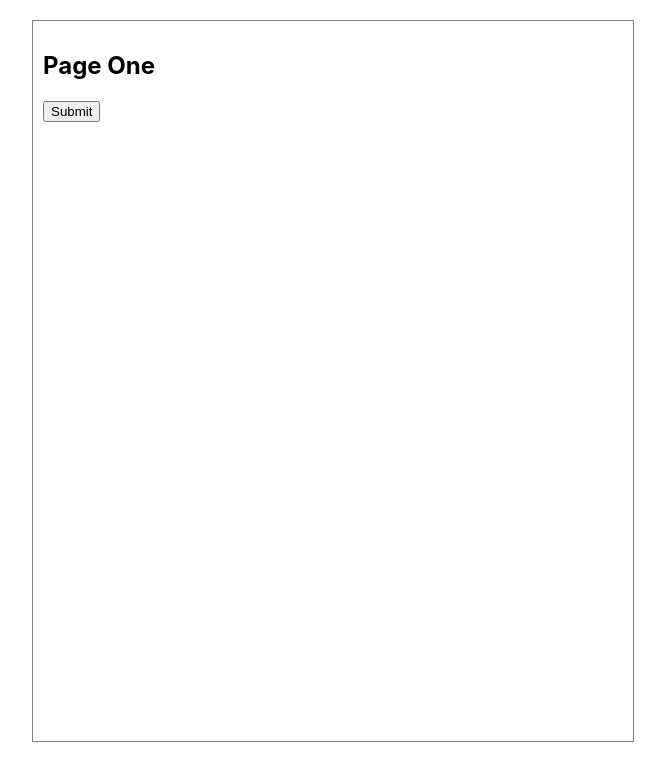
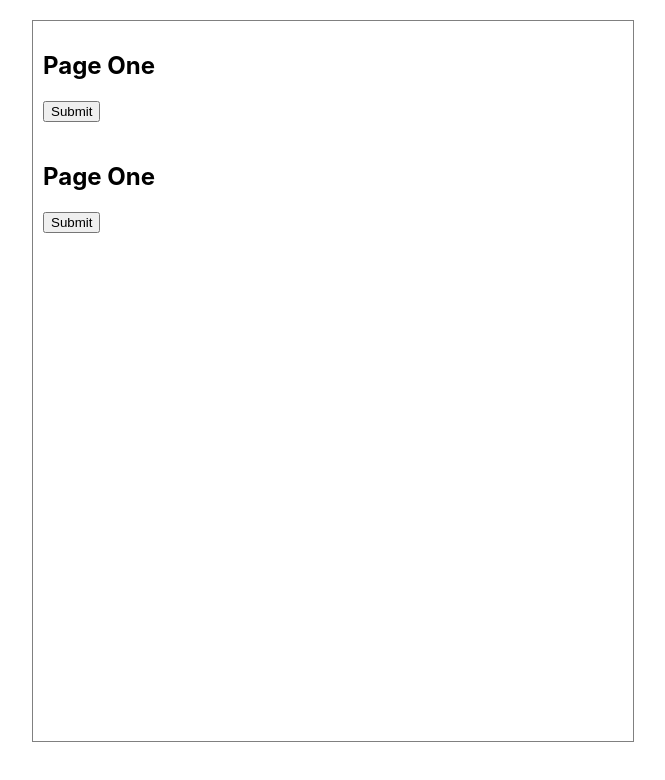
Before and after one commit to hLittle/react-routing-tests, a React (Create React App) app: page /stage/1 in a window 1280 px wide. Shown: the top 780 px of the page, without its empty margins (307-972 px from the left). Built offline with nearby package versions, Linux system fonts and the light colour scheme.

Commit message:
add wouter code

```diff
--- a/src/App.tsx
+++ b/src/App.tsx
@@ -1,17 +1,17 @@
+import { Route, Router } from 'wouter';
 import './App.css';
 import { Wrapper } from './components/Wrapper';
-import { RouteContext, RouteProvider } from './contexts/routeContext';
+import { RouteProvider } from './contexts/routeContext';
 import { Stage } from './pages/Stage';
 
 function App() {
   return (
     <RouteProvider>
       <Wrapper title="foo">
-        <RouteContext.Consumer>
-          {({ state }) => (
-            <Stage id={state.currentStage} />
-          )}
-        </RouteContext.Consumer>
+        <Router>
+          <Route path="/stage/:id">{(params) => <Stage id={params.id} />}</Route>
+          <Route><Stage /></Route>
+        </Router>
       </Wrapper>
     </RouteProvider>
   );
--- a/src/pages/Stage.tsx
+++ b/src/pages/Stage.tsx
@@ -1,12 +1,14 @@
 import { useContext } from "react";
+import { useLocation } from "wouter";
 import { Page } from "../components/Page";
 import { RouteContext, stageSelector } from "../contexts/routeContext";
 
 export const Stage = ({ id }: { id?: string }) => {
-  const { state, dispatch } = useContext(RouteContext);
+  const { state } = useContext(RouteContext);
+  const [, navigate] = useLocation();
   const stage = stageSelector(state, id);
   const handleClick = () => {
-    dispatch({type: 'UPDATE_CURRENT_STAGE', payload: String(Number(id ?? 1) + 1)})
+    navigate(`/stage/${Number(id ?? 1) + 1}`)
   }
   return (<Page title={`Page ${stage?.name}`}>
       <button type="submit" onClick={handleClick}>Submit</button>
```
